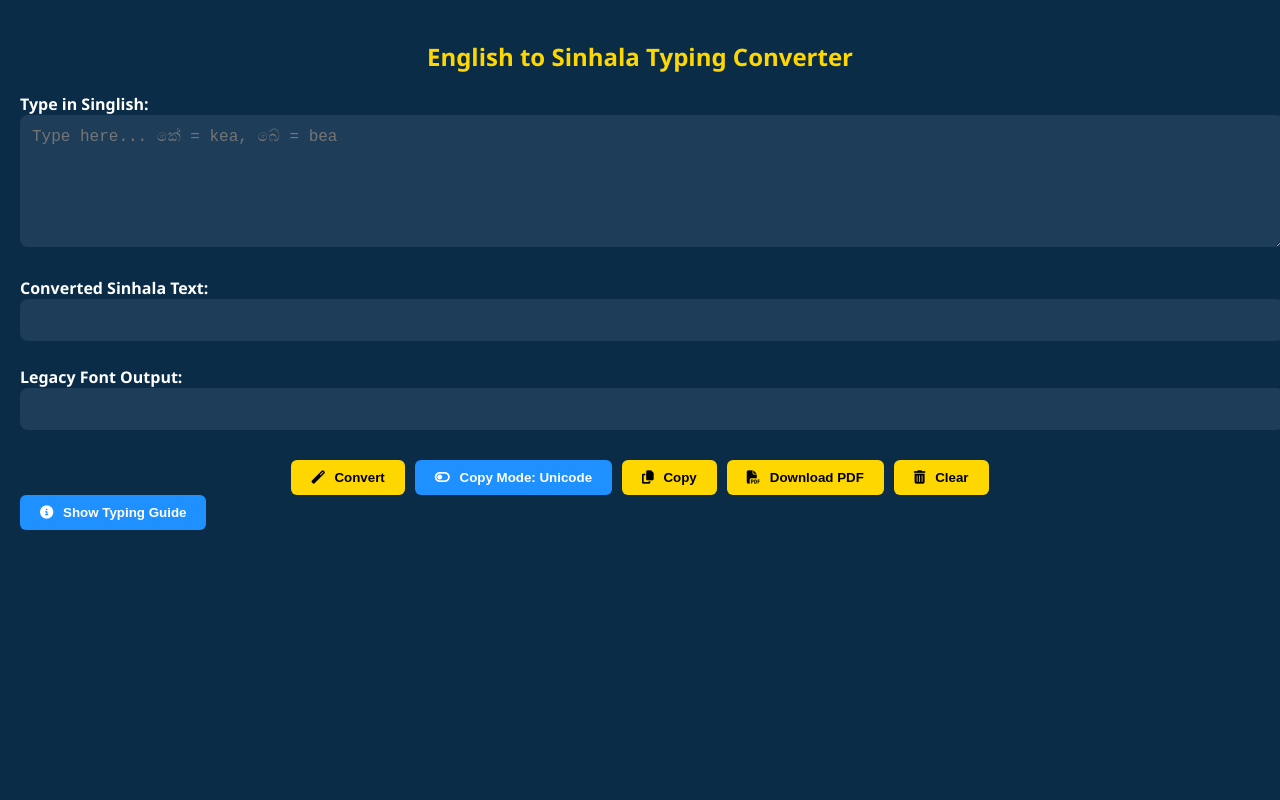
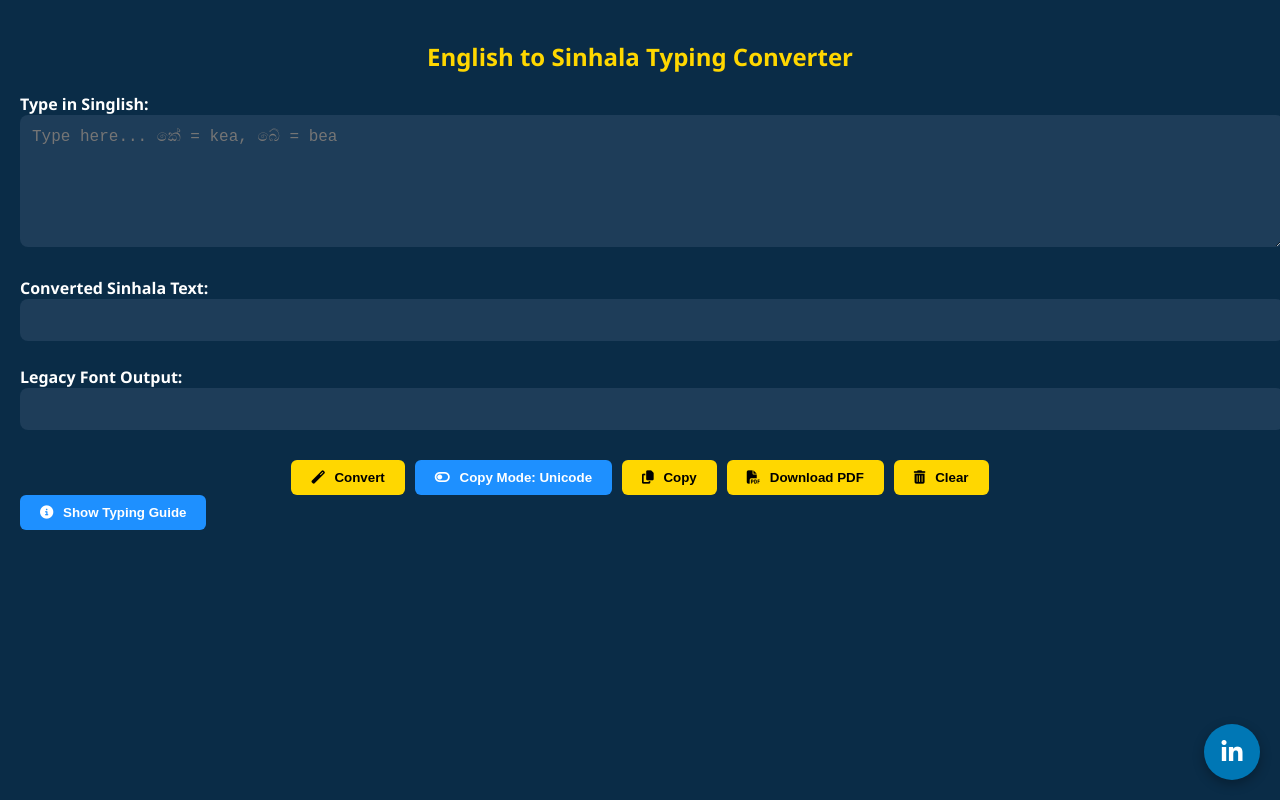
Before and after one commit to nngeek195/Key-board, a plain HTML site: page index.html in a window 1280 px wide. Drawn offline with nearby package versions, Linux system fonts and the light colour scheme.

Commit message:
Update index.html

```diff
--- a/index.html
+++ b/index.html
@@ -219,7 +219,30 @@
 </div>
   <!-- Notification Toast -->
   <div id="customAlert">Copied!</div>
-
+<!-- Floating LinkedIn Button -->
+<a href="https://www.linkedin.com/in/niranga-nayanajith-548a0a302/ "
+   target="_blank"
+   rel="noopener noreferrer"
+   style="
+     position: fixed;
+     bottom: 20px;
+     right: 20px;
+     z-index: 9998;
+     background-color: #0077B5;
+     color: white;
+     border-radius: 50%;
+     width: 56px;
+     height: 56px;
+     display: flex;
+     align-items: center;
+     justify-content: center;
+     box-shadow: 0 4px 12px rgba(0,0,0,0.3);
+     transition: transform 0.2s ease;
+     text-decoration: none;
+   "
+   title="Connect with me on LinkedIn">
+  <i class="fab fa-linkedin-in" style="font-size: 24px;"></i>
+</a>
   <!-- Load helper libraries -->
   <script src="https://unpkg.com/grapheme-splitter @1.0.4/index.js"></script>
   <!-- Load your custom scripts -->
```
